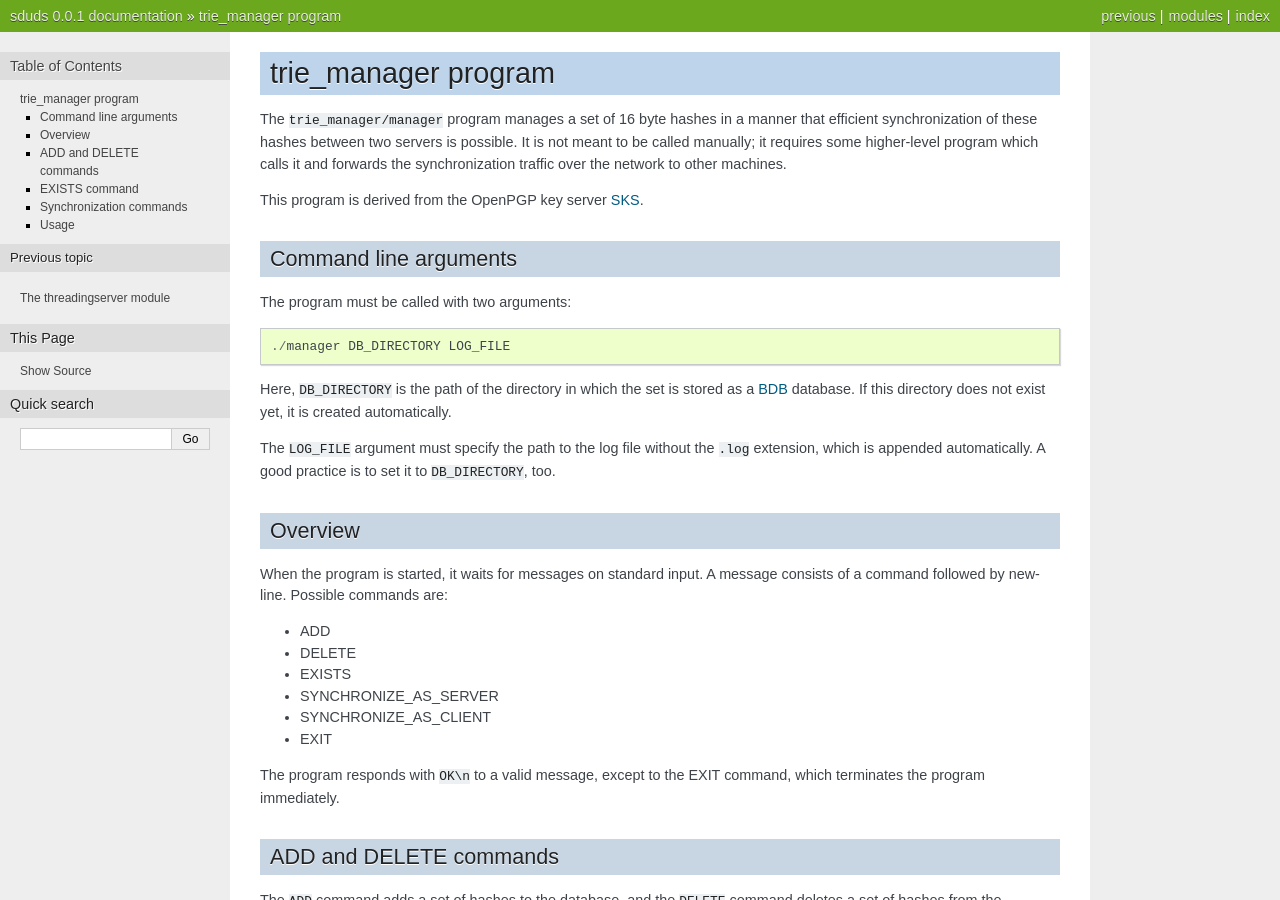
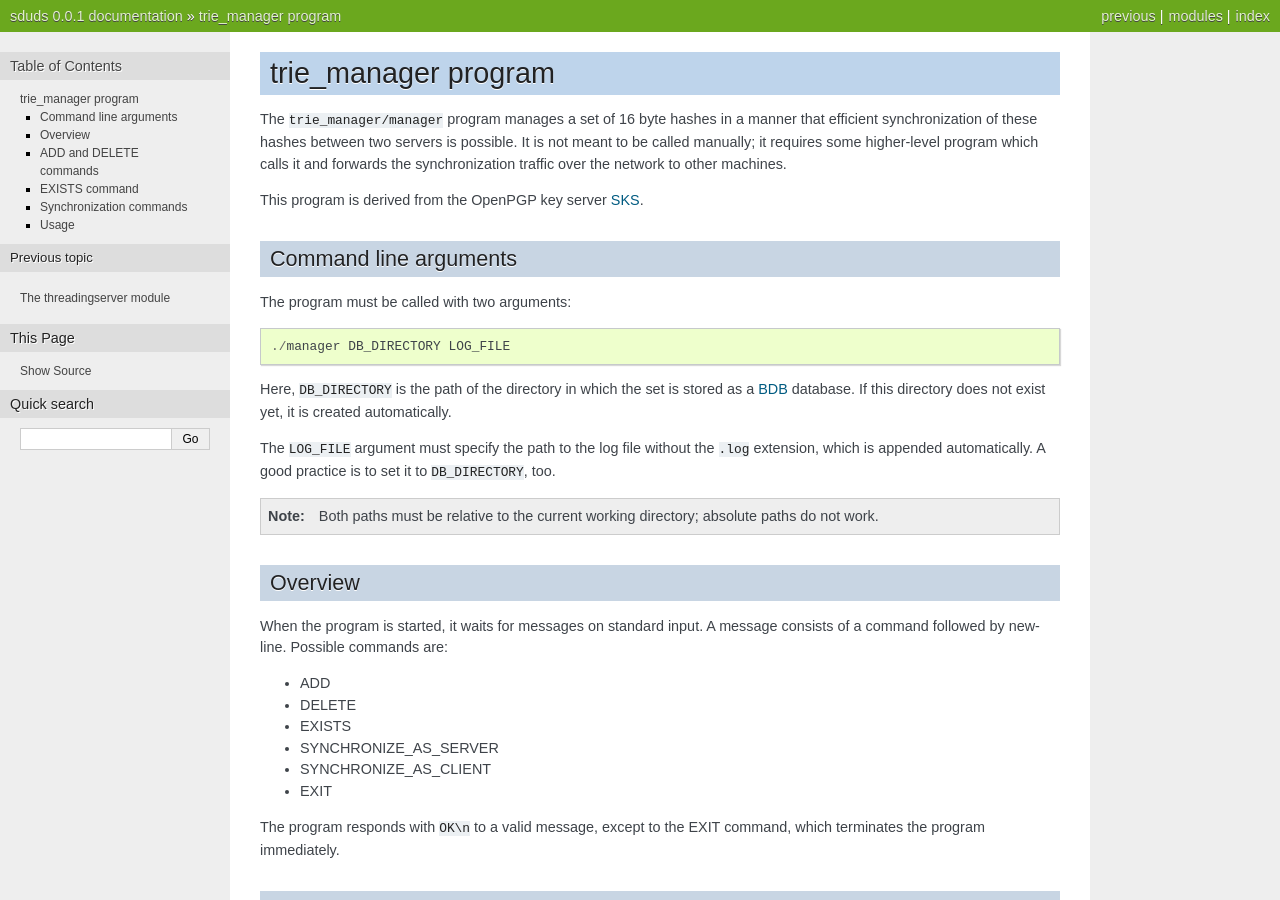
Before and after one commit to Leberwurscht/Diaspora-User-Directory, a Sphinx documentation site: the page built from doc/source/trie_manager.rst, in a window 1280 px wide and 900 px high. Built offline with Sphinx 7.4.7, drawn with Linux system fonts in a browser that asks for light colours.

Commit message:
note about relative directories in trie_manager documentation

```diff
--- a/doc/source/trie_manager.rst
+++ b/doc/source/trie_manager.rst
@@ -23,6 +23,10 @@ database. If this directory does not exist yet, it is created automatically.
 The ``LOG_FILE`` argument must specify the path to the log file without the ``.log``
 extension, which is appended automatically. A good practice is to set it to ``DB_DIRECTORY``,
 too.
+
+.. note::
+
+   Both paths must be relative to the current working directory; absolute paths do not work.
 
 .. _BDB: http://en.wikipedia.org/wiki/Berkeley_DB
 
```
